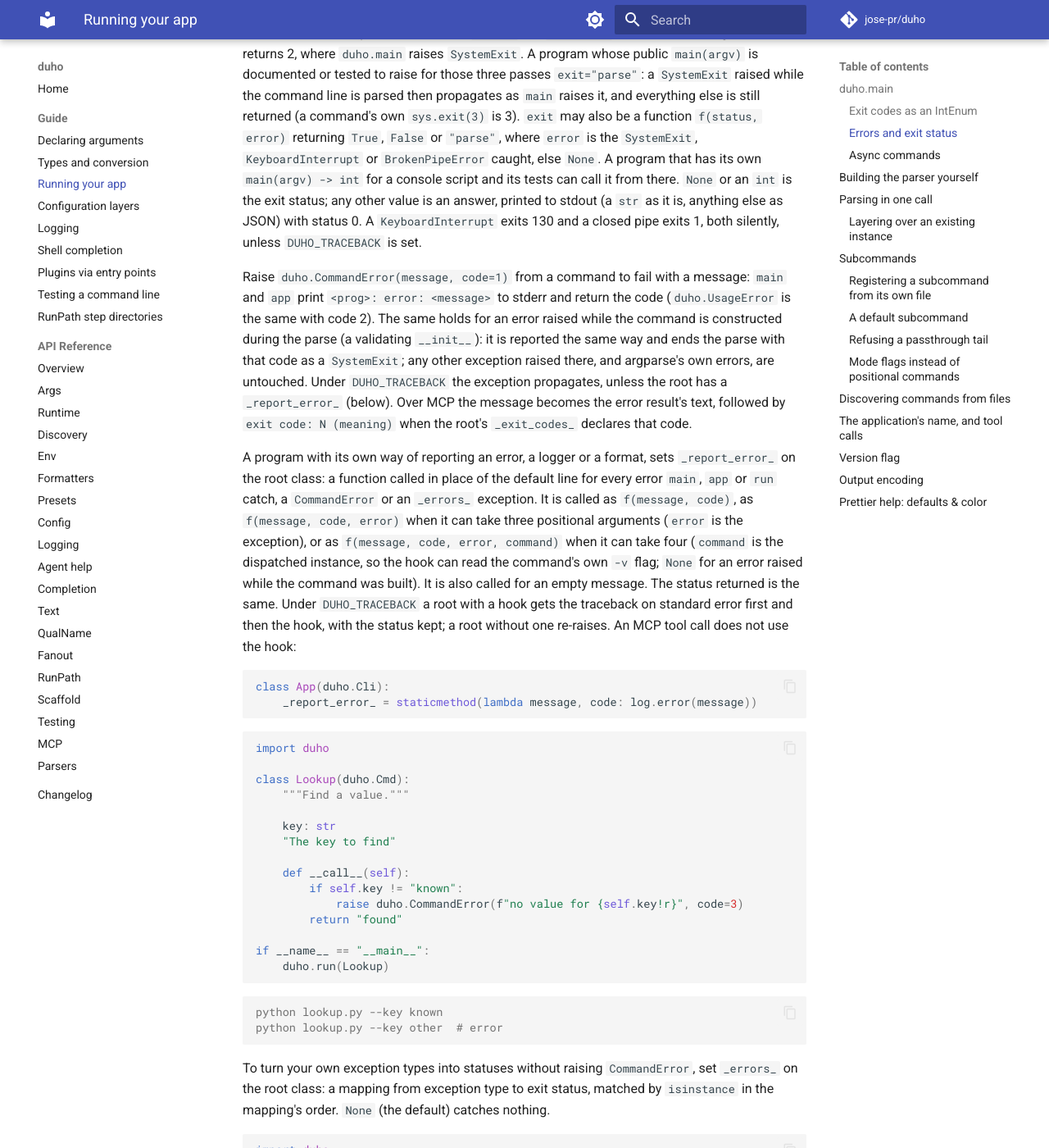
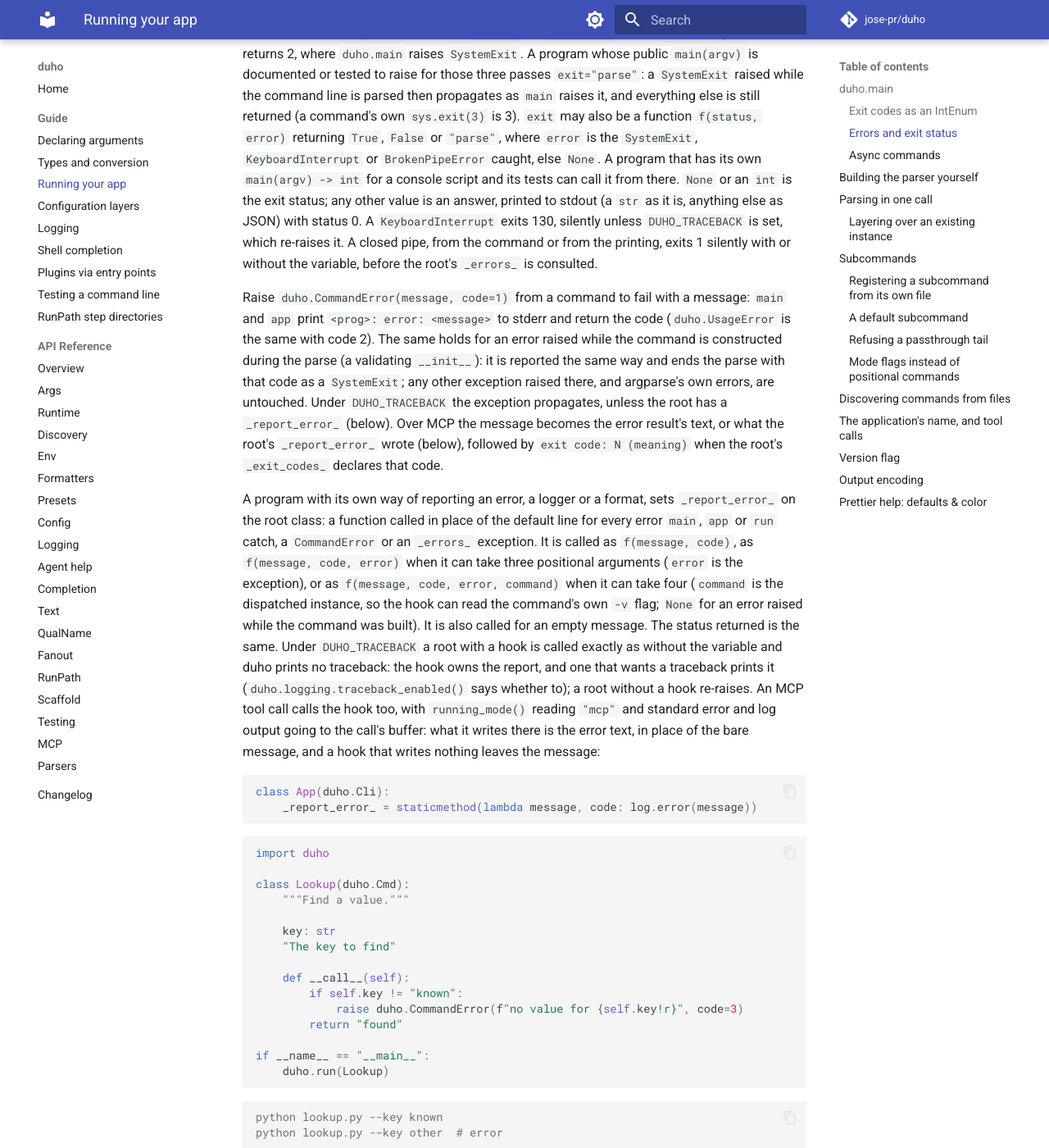
Before and after one commit to jose-pr/duho, an MkDocs documentation site: the page built from docs/guide/running.md, in a window 1280 px wide and 1400 px high, scrolled down 1411 px. Shown: the whole window at 82% size. Built offline with MkDocs 1.6.1 and Material for MkDocs 9.7.7, drawn with Linux system fonts in a browser that asks for light colours; comment, search, counter and statistics services are not loaded.

Commit message:
docs: the hook owns the report under DUHO_TRACEBACK, a broken pipe is silent, and a tool call uses the hook

````diff
--- a/docs/guide/running.md
+++ b/docs/guide/running.md
@@ -74,8 +74,9 @@
 `SystemExit`, `KeyboardInterrupt` or `BrokenPipeError` caught, else `None`. A program that has
 its own `main(argv) -> int` for a console script and its tests can call it from there. `None` or an `int` is the exit status; any other
 value is an answer, printed to stdout (a `str` as it is, anything else as JSON)
-with status 0. A `KeyboardInterrupt` exits 130 and a closed pipe exits 1, both
-silently, unless `DUHO_TRACEBACK` is set.
+with status 0. A `KeyboardInterrupt` exits 130, silently unless `DUHO_TRACEBACK` is set,
+which re-raises it. A closed pipe, from the command or from the printing, exits 1
+silently with or without the variable, before the root's `_errors_` is consulted.
 
 Raise `duho.CommandError(message, code=1)` from a command to fail with a message:
 `main` and `app` print `<prog>: error: <message>` to stderr and return the code
@@ -84,8 +85,9 @@
 the same way and ends the parse with that code as a `SystemExit`; any other exception
 raised there, and argparse's own errors, are untouched. Under `DUHO_TRACEBACK` the
 exception propagates, unless the root has a `_report_error_` (below). Over MCP the
-message becomes the error result's text, followed by `exit code: N (meaning)` when the
-root's `_exit_codes_` declares that code.
+message becomes the error result's text, or what the root's `_report_error_` wrote
+(below), followed by `exit code: N (meaning)` when the root's `_exit_codes_` declares
+that code.
 
 A program with its own way of reporting an error, a logger or a format, sets
 `_report_error_` on the root class: a function called in place of the default line
@@ -95,9 +97,13 @@
 `f(message, code, error, command)` when it can take four (`command` is the dispatched
 instance, so the hook can read the command's own `-v` flag; `None` for an error raised
 while the command was built). It is also called for an empty message. The status
-returned is the same. Under `DUHO_TRACEBACK` a root with a hook gets the traceback on
-standard error first and then the hook, with the status kept; a root without one
-re-raises. An MCP tool call does not use the hook:
+returned is the same. Under `DUHO_TRACEBACK` a root with a hook is called exactly as
+without the variable and duho prints no traceback: the hook owns the report, and one that
+wants a traceback prints it (`duho.logging.traceback_enabled()` says whether to); a root
+without a hook re-raises. An MCP tool call calls the hook too, with `running_mode()`
+reading `"mcp"` and standard error and log output going to the call's buffer: what it
+writes there is the error text, in place of the bare message, and a hook that writes
+nothing leaves the message:
 
 ```python
 class App(duho.Cli):
````
Also changed, not shown: CHANGELOG.md (+14 -0 lines), RELEASENOTES.md (+10 -0 lines), src/duho/AGENTS.md (+12 -9 lines).
